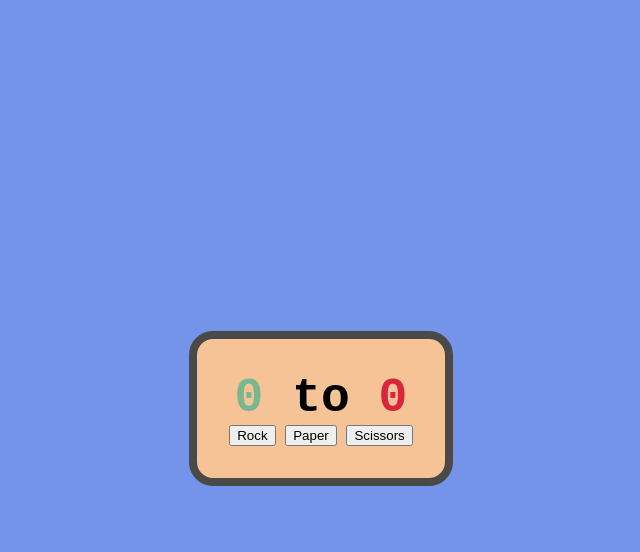
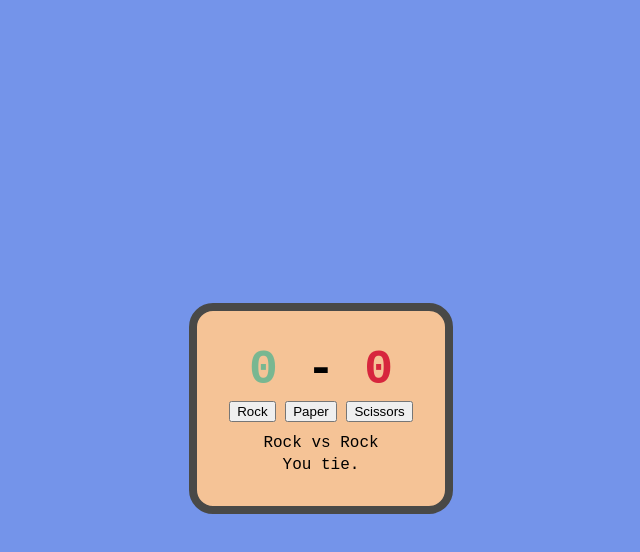
Before and after one commit to ilovepi31415/odin-rock-paper-scissors, a plain HTML site: page index.html in a window 1280 px wide. Both pictures are taken after a click on the button "Rock". Shown: the whole page, without its empty margins (327-967 px from the left). Drawn offline with Linux system fonts and the light colour scheme.

Commit message:
Show round matchups and winners

```diff
--- a/index.html
+++ b/index.html
@@ -10,13 +10,15 @@
 <body>
     <div class="container">
         <div id="score">
-            <span id="player-score">0</span> to <span id="computer-score">0</span>
+            <span id="player-score">0</span> - <span id="computer-score">0</span>
         </div>
         <div id="buttons">
             <button id="rock">Rock</button>
             <button id="paper">Paper</button>
             <button id="scissors">Scissors</button>
         </div>
+        <div id="matchup"></div>
+        <div id="result"></div>
     </div>
 </body>
 </html>
--- a/script.js
+++ b/script.js
@@ -3,6 +3,8 @@ const bPaper = document.querySelector('#paper');
 const bScissors = document.querySelector('#scissors');
 const playerScoreboard = document.querySelector('#player-score');
 const computerScoreboard = document.querySelector('#computer-score');
+const matchupText = document.querySelector('#matchup');
+const resultText = document.querySelector('#result');
 let computerScore = 0;
 let playerScore = 0;
 let catScore = 0;
@@ -51,22 +53,20 @@ function getHumanChoice() {
 // Figure out who wins
 function displayWinner(computer, human) {
     choices = ['Rock', 'Paper', 'Scissors'];
-    console.log(`Your choice: ${choices[human]}`);
-    console.log(`Computer choice: ${choices[computer]}`);
+    matchupText.textContent = `${choices[human]} vs ${choices[computer]}`;
     diff = (human - computer + 3) % 3;
     if (diff == 0) {
         catScore++;
-        console.log("You tied.");
+        resultText.textContent = "You tie.";
     }
     else if (diff == 1) {
         playerScore++;
-        console.log("You win!");
+        resultText.textContent = "You win!";
     }
     else {
         computerScore++;
-        console.log("You lose...")
+        resultText.textContent = "You lose...";
     }
     playerScoreboard.textContent = playerScore;
     computerScoreboard.textContent = computerScore;
-    console.log(`${playerScore}-${computerScore}-${catScore}`);
 }
--- a/style.css
+++ b/style.css
@@ -13,6 +13,7 @@ body {
     flex-direction: column;
     justify-self: center;
     align-items: center;
+    gap: 4px;
     background-color: #F5C396;
     border: 8px solid #494947;
     border-radius: 24px;
@@ -31,3 +32,7 @@ body {
 #computer-score {
     color: #D7263D;
 }
+
+#matchup {
+    margin-top: 8px;
+}
```
